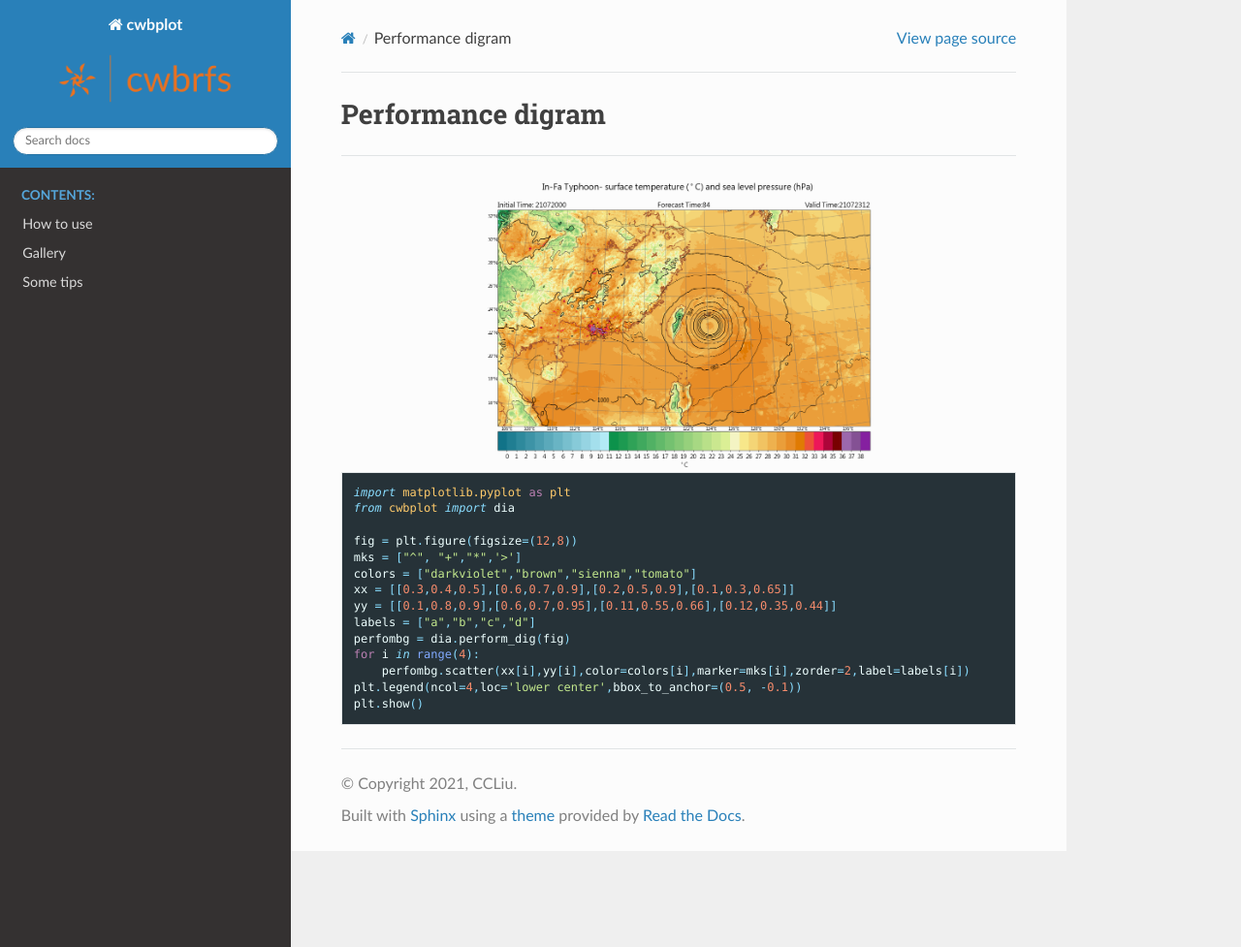
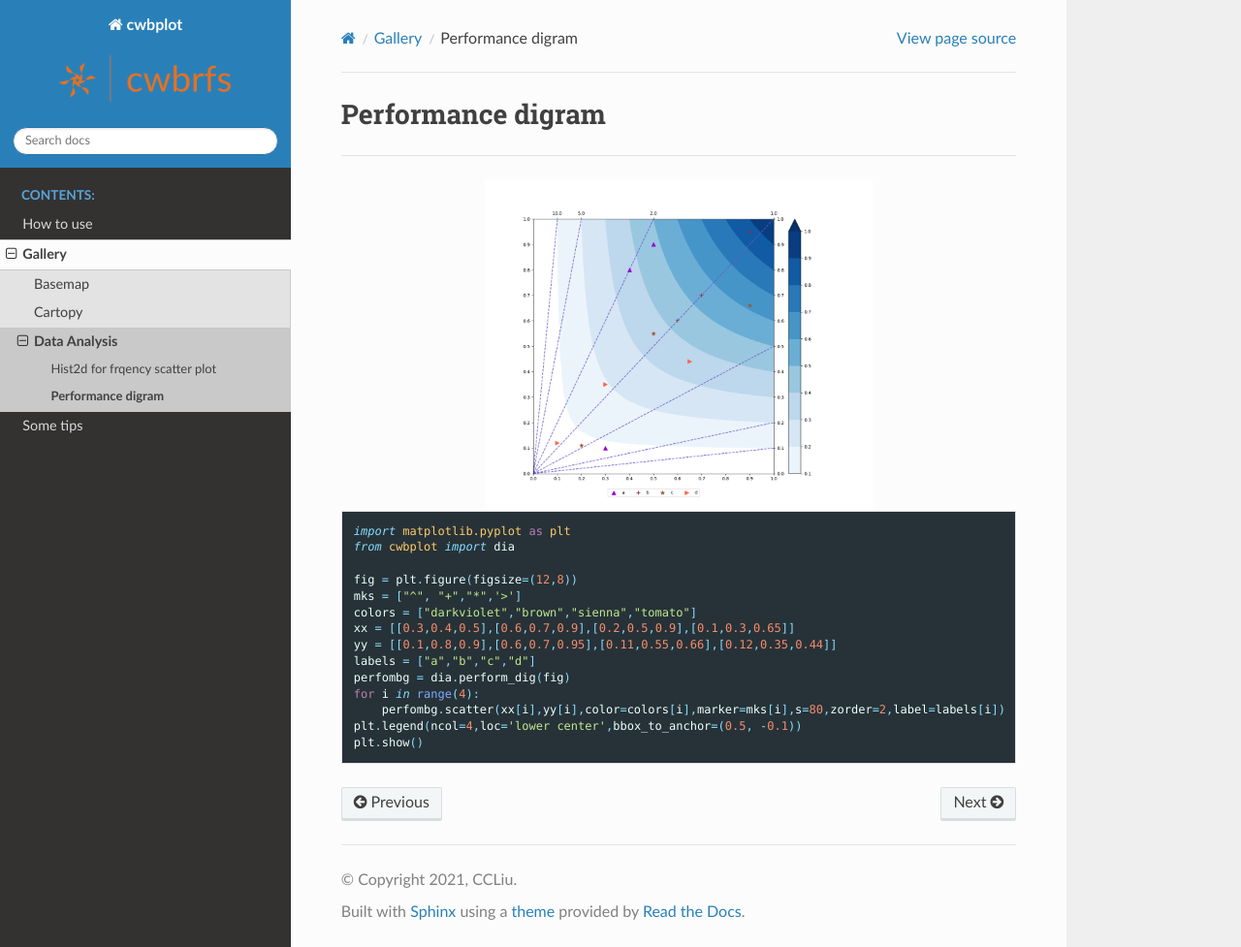
Before and after one commit to Liu-CWB/cwbplot, a Sphinx documentation site: the page built from docs/source/example/performdia_example.rst, in a window 1280 px wide and 977 px high. Shown: the whole window at 97% size. Built offline with Sphinx 7.4.7 and the Read the Docs theme 2.0.0, drawn with Linux system fonts in a browser that asks for light colours; pages that are not in the unit, such as notebooks, are missing from menus.

Commit message:
Update and rename perfomdia_example.rst to performdia_example.rst

```diff
--- a/docs/source/example/perfomdia_example.rst
+++ b/docs/source/example/performdia_example.rst
@@ -3,7 +3,7 @@
 
 ^^^^^
 
-.. figure:: ../image/_gallery/surftemp_basemap.png
+.. figure:: ../image/_gallery/perform_dig.png
    :width: 400
    :align: center
 
@@ -21,6 +21,6 @@
    labels = ["a","b","c","d"]
    perfombg = dia.perform_dig(fig)
    for i in range(4):
-       perfombg.scatter(xx[i],yy[i],color=colors[i],marker=mks[i],zorder=2,label=labels[i])
+       perfombg.scatter(xx[i],yy[i],color=colors[i],marker=mks[i],s=80,zorder=2,label=labels[i])
    plt.legend(ncol=4,loc='lower center',bbox_to_anchor=(0.5, -0.1))
    plt.show()
```
